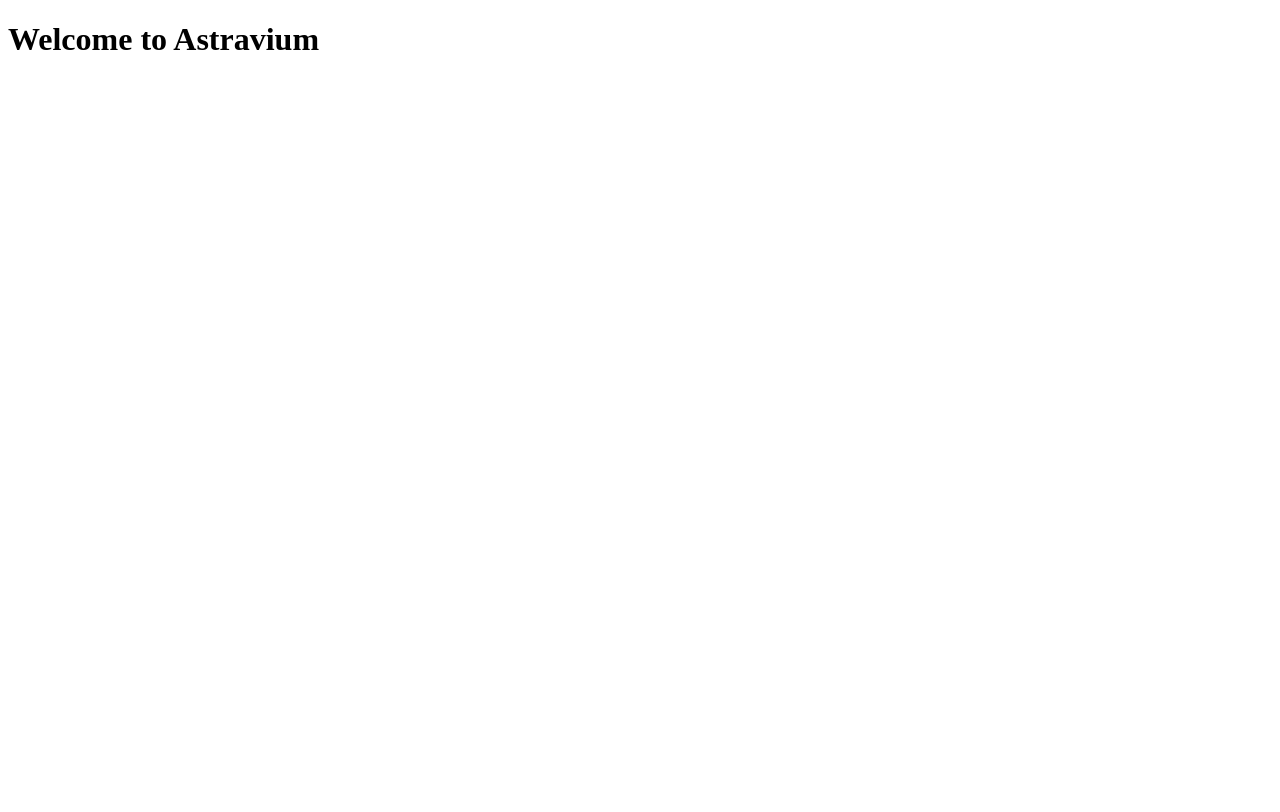
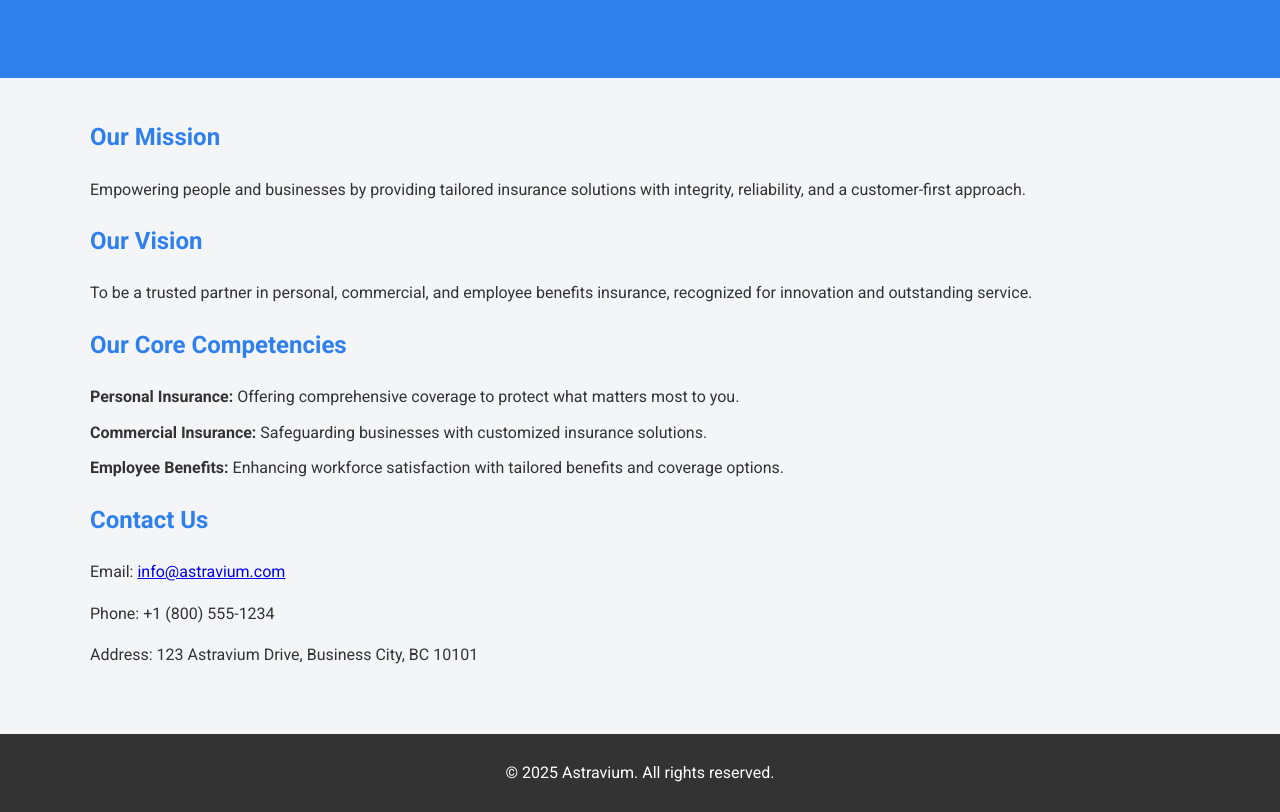
Before and after one commit to AfreenSFK/Astravium, a plain HTML site: page index.html in a window 1280 px wide. Drawn offline with Linux system fonts and the light colour scheme.

Commit message:
Updated index.html with new content for Astravium website

```diff
--- a/index.html
+++ b/index.html
@@ -1,9 +1,86 @@
 <!DOCTYPE html>
-<html>
-  <head>
-    <title>Astravium</title>
-  </head>
-  <body>
-    <h1>Welcome to Astravium</h1>
-  </body>
+<html lang="en">
+<head>
+    <meta charset="UTF-8">
+    <meta name="viewport" content="width=device-width, initial-scale=1.0">
+    <link href="https://fonts.googleapis.com/css2?family=Roboto:wght@400;500;700&display=swap" rel="stylesheet">
+    <style>
+        body {
+            font-family: 'Roboto', sans-serif;
+            margin: 0;
+            padding: 0;
+            background-color: #f4f5f7;
+            color: #333;
+            line-height: 1.6;
+        }
+        header {
+            background-color: #2f80ed;
+            color: white;
+            padding: 20px 0;
+            text-align: center;
+        }
+        .logo {
+            font-size: 24px;
+            font-weight: 700;
+            margin: 0;
+        }
+        .container {
+            padding: 20px;
+            max-width: 1100px;
+            margin: 0 auto;
+        }
+        h1, h2 {
+            color: #2f80ed;
+        }
+        .core-competencies ul {
+            list-style: none;
+            padding: 0;
+        }
+        .core-competencies ul li {
+            margin-bottom: 10px;
+        }
+        footer {
+            background-color: #333;
+            color: white;
+            text-align: center;
+            padding: 10px 0;
+            margin-top: 30px;
+        }
+    </style>
+    <title>Welcome to Astravium</title>
+</head>
+<body>
+    <header>
+        <h1 class="logo">Astravium</h1>
+    </header>
+    <div class="container">
+        <section class="mission-vision">
+            <h1>Our Mission</h1>
+            <p>Empowering people and businesses by providing tailored insurance solutions with integrity, reliability, and a customer-first approach.</p>
+
+            <h1>Our Vision</h1>
+            <p>To be a trusted partner in personal, commercial, and employee benefits insurance, recognized for innovation and outstanding service.</p>
+        </section>
+
+        <section class="core-competencies">
+            <h2>Our Core Competencies</h2>
+            <ul>
+                <li><strong>Personal Insurance:</strong> Offering comprehensive coverage to protect what matters most to you.</li>
+                <li><strong>Commercial Insurance:</strong> Safeguarding businesses with customized insurance solutions.</li>
+                <li><strong>Employee Benefits:</strong> Enhancing workforce satisfaction with tailored benefits and coverage options.</li>
+            </ul>
+        </section>
+
+        <section class="contact-info">
+            <h2>Contact Us</h2>
+            <p>Email: <a href="mailto:info@astravium.com">info@astravium.com</a></p>
+            <p>Phone: +1 (800) 555-1234</p>
+            <p>Address: 123 Astravium Drive, Business City, BC 10101</p>
+        </section>
+    </div>
+
+    <footer>
+        <p>© 2025 Astravium. All rights reserved.</p>
+    </footer>
+</body>
 </html>
```
